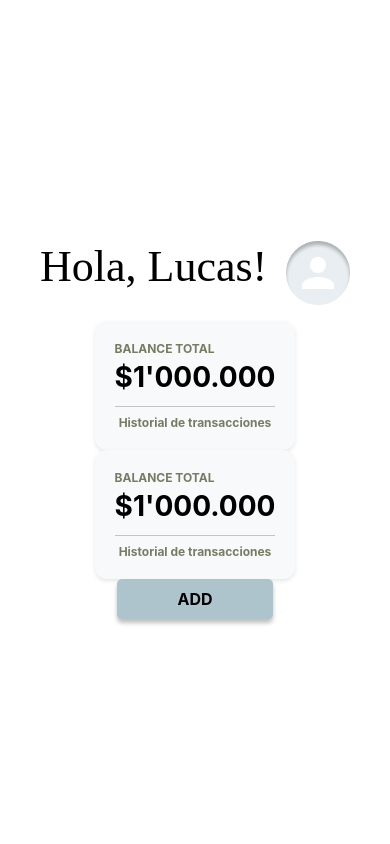
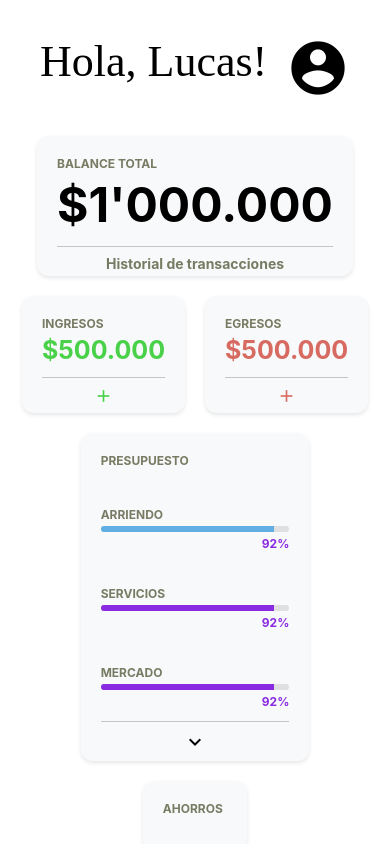
Before and after one commit to Lugari/gestordegastos, a React Native app: screen / in a window 390 px wide. Built offline with nearby package versions, Linux system fonts and the light colour scheme.

Commit message:
Homescreen without api

```diff
--- a/src/App.js
+++ b/src/App.js
@@ -1,9 +1,11 @@
 import React from 'react';
-import { View, Alert } from 'react-native';
-import  ButtonPrimary from './components/buttonPrimary';
-import AddButton from './components/addButton';
+import { ScrollView, View, Alert, Image } from 'react-native';
 import Header from './components/Header';
 import CardBox from './components/CardBox';
+import AddButton from './components/addButton';
+import CategoryBar from './components/CategoryBar';
+
+import MaterialIcons from '@expo/vector-icons/MaterialIcons';
 
 const App = () => {
   const handlePress = () => {
@@ -12,14 +14,33 @@ const App = () => {
 
   return (
 
+    <ScrollView style={{ flex: 1}}>
+      <View style={{ flex: 1, justifyContent: 'center', alignItems: 'center', padding: 20, gap: 20 }}>
+        <Header username="Lucas" />
+        <CardBox title="Balance total" amount="$1'000.000" seeMore="Historial de transacciones" />
+        <View style={{ flexDirection: 'row', justifyContent: 'space-between', gap: 20 }}>
+          <CardBox title="Ingresos" amount="$500.000" seeMore={<MaterialIcons name="add" size={20} color="#4AD14A" />} size="s" color="#4AD14A"/>
+          <CardBox title="Egresos" amount="$500.000" seeMore={<MaterialIcons name="add" size={20} color="#D76A61" />} size="s" color="#D76A61" />
+        </View>
 
+        <CardBox title="Presupuesto" amount={
+          <>
+          <CategoryBar name="Arriendo" total={500000} used={460000} color="#61AEE4" />
+          <CategoryBar name="Servicios" total={500000} used={460000} />
+          <CategoryBar name="Mercado" total={500000} used={460000} />
+          </>
+          } seeMore={<MaterialIcons name="expand-more" size={24} color="black" />} />
 
-    <View style={{ flex: 1, justifyContent: 'center', alignItems: 'center', padding: 20 }}>
-      <Header username="Lucas" />
-      <CardBox title="Balance total" amount="$1'000.000" seeMore="Historial de transacciones"  />
-      <CardBox title="Balance total" amount="$1'000.000" seeMore="Historial de transacciones"  />
-      <AddButton title="Add" onPress={handlePress} />
-    </View>
+        <CardBox title="Ahorros" amount={
+          <>
+          <CategoryBar name="Moto" total={5000000} used={3500000} />
+          <CategoryBar name="PS5" total={500000} used={460000} />
+          </>
+          } seeMore={<MaterialIcons name="expand-more" size={24} color="black" />} />
+      </View>
+
+    </ScrollView>
+
 
 
 
--- a/src/components/CardBox.jsx
+++ b/src/components/CardBox.jsx
@@ -1,14 +1,19 @@
 import React from 'react';
 import { View, Text, StyleSheet } from 'react-native';
 
-const BalanceBox = ({ title, amount, seeMore }) => {
+const BalanceBox = ({ title, amount, seeMore, size, color = '#000' }) => {
   return (
     <View style={styles.container}>
       <Text style={styles.title}>{title.toUpperCase()}</Text>
-      <Text style={styles.amount}>{amount}</Text>
+
+      <Text style={
+        size === 's' ? { ...styles.amount, fontSize: 25, color} : styles.amount
+
+      } >{amount}</Text>
+
       <View style={styles.seeMoreContainer}>
-      <View style={styles.divider} />
-      <Text style={styles.seeMore}>{seeMore}</Text>
+        <View style={styles.divider} />
+        <Text style={styles.seeMore}>{seeMore}</Text>
       </View>
     </View>
   );
@@ -18,6 +23,7 @@ const styles = StyleSheet.create({
   container: {
     backgroundColor: '#F8F9FA', // Fondo claro
     padding: 20,
+    paddingBottom: 4,
     borderRadius: 12,
     shadowColor: '#000',
     shadowOpacity: 0.1,
@@ -32,7 +38,7 @@ const styles = StyleSheet.create({
     fontWeight: 'bold',
   },
   amount: {
-    fontSize: 28,
+    fontSize: 48,
     fontWeight: 'bold',
     color: '#000',
     marginVertical: 4,
@@ -44,7 +50,7 @@ const styles = StyleSheet.create({
     marginVertical: 8,
   },
   seeMore: {
-    fontSize: 12,
+    fontSize: 14,
     color: '#787B63',
     fontWeight: 'bold',
   },
--- /dev/null
+++ b/src/components/CategoryBar.jsx
@@ -0,0 +1,47 @@
+import React from 'react';
+import { View, Text, StyleSheet } from 'react-native';
+
+
+
+const CategoryBar = ({ name, total, used, color='#8A2BE2' }) => {
+  const percentage = Math.round((used / total) * 100); // Calculate percentage
+  return (
+    <View style={styles.container}>
+      <Text style={styles.categoryName}>{name.toUpperCase()}</Text>
+      <View style={styles.progressBar}>
+        <View style={[styles.progressFill, { width: `${percentage}%`, backgroundColor:color }]} />
+      </View>
+      <Text style={styles.percentage}>{percentage}%</Text>
+    </View>
+  );
+};
+
+const styles = StyleSheet.create({
+  container: {
+    width: '100%',
+  },
+  categoryName: {
+    fontSize: 12,
+    color: '#787B63', // Similar to your image
+    fontWeight: 'bold',
+  },
+  progressBar: {
+    height: 6,
+    backgroundColor: '#E0E0E0', // Light gray background
+    borderRadius: 3,
+    overflow: 'hidden',
+    marginVertical: 4,
+  },
+  progressFill: {
+    height: '100%',
+    //backgroundColor: '#8A2BE2', // Purple progress color
+  },
+  percentage: {
+    fontSize: 12,
+    color: '#8A2BE2', // Matching the bar color
+    fontWeight: 'bold',
+    textAlign: 'right',
+  },
+});
+
+export default CategoryBar;
--- a/src/components/Header.jsx
+++ b/src/components/Header.jsx
@@ -1,14 +1,14 @@
 import React from 'react';
 import { View, Text, StyleSheet, Image } from 'react-native';
+
+import MaterialIcons from '@expo/vector-icons/MaterialIcons';
+
 
 const Header = ({ username }) => {
   return (
     <View style={styles.header}>
       <Text style={styles.greeting}>Hola, {username}!</Text>
-      <Image
-        source={require('../assets/basic/Avatar.png')}
-        style={{ width: 64, height: 64 }}
-        />
+      <MaterialIcons name="account-circle" size={64} color="black" />
     </View>
   );
 };
```
Also changed, not shown: src/assets/basic/background.png (added).
